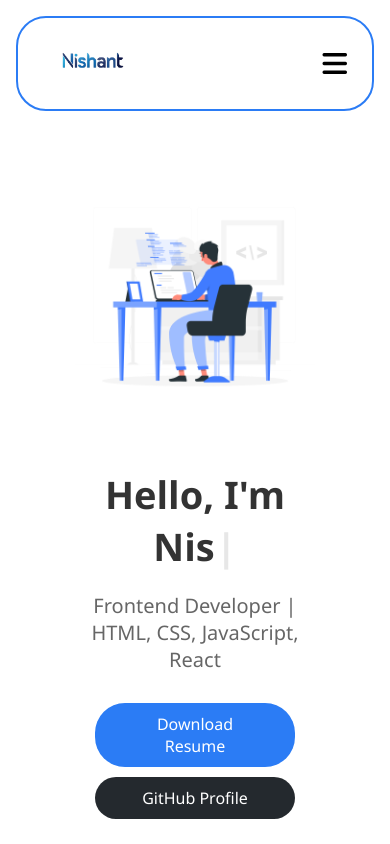
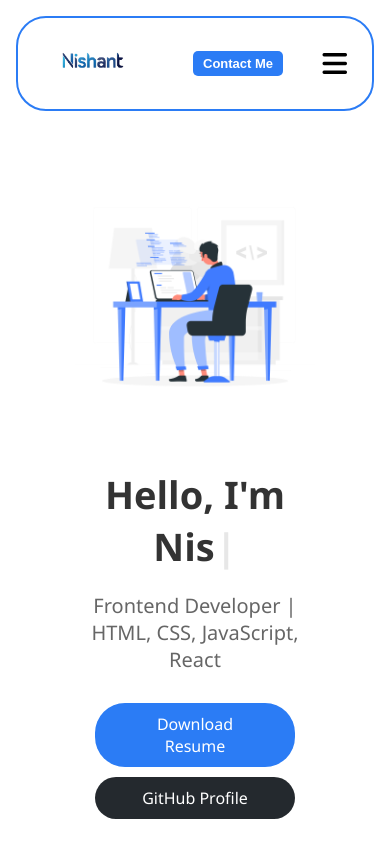
Before and after one commit to Nishantkoundal/My-Portfolio, a React (Vite) app: page / in a window 390 px wide. Shown: the top 844 px of the page. Built offline with nearby package versions, Linux system fonts and the light colour scheme.

Commit message:
contact button

```diff
--- a/src/components/Navbar.css
+++ b/src/components/Navbar.css
@@ -217,6 +217,11 @@ font-weight: 500;
 
   #contact-btn {
     display: block;
+    margin-right: auto;
+    margin-left: 50px;
+    font-size: 13px;
+    font-weight: 600;
+    padding: 7px 10px;
 
 
   }
@@ -240,7 +245,7 @@ font-weight: 500;
   .main {
     width: 100%;
     display: flex;
-    justify-content: space-between;
+    justify-content: space-around;
     align-items: center;
   }
 
@@ -289,7 +294,12 @@ font-weight: 500;
   }
 
   #contact-btn {
-    display: none;
+    display: block;
+    margin-right: auto;
+    margin-left: 50px;
+    font-size: 13px;
+    font-weight: 600;
+    padding: 5px 10px;
   }
 }
 /* Optional root variables */
```
